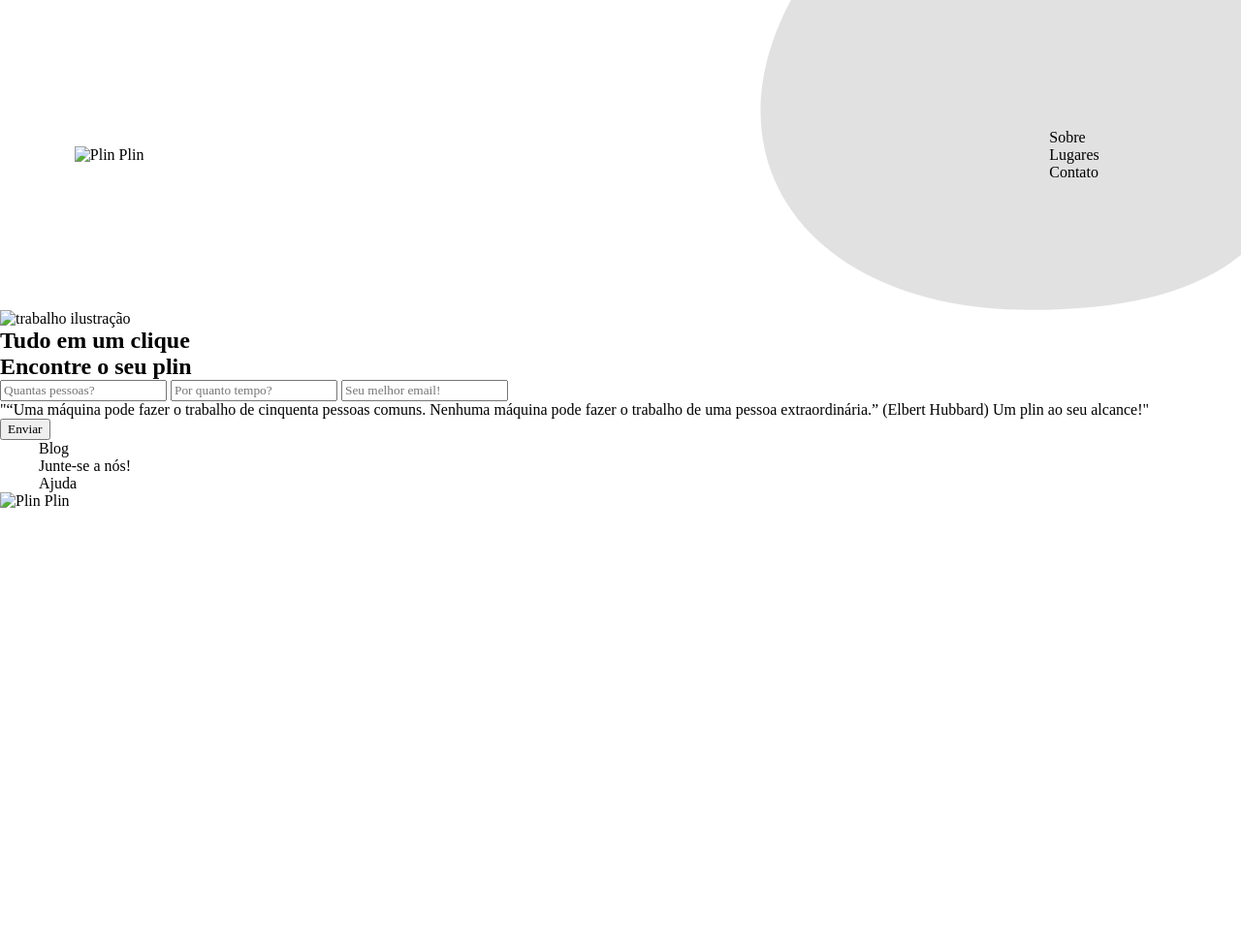
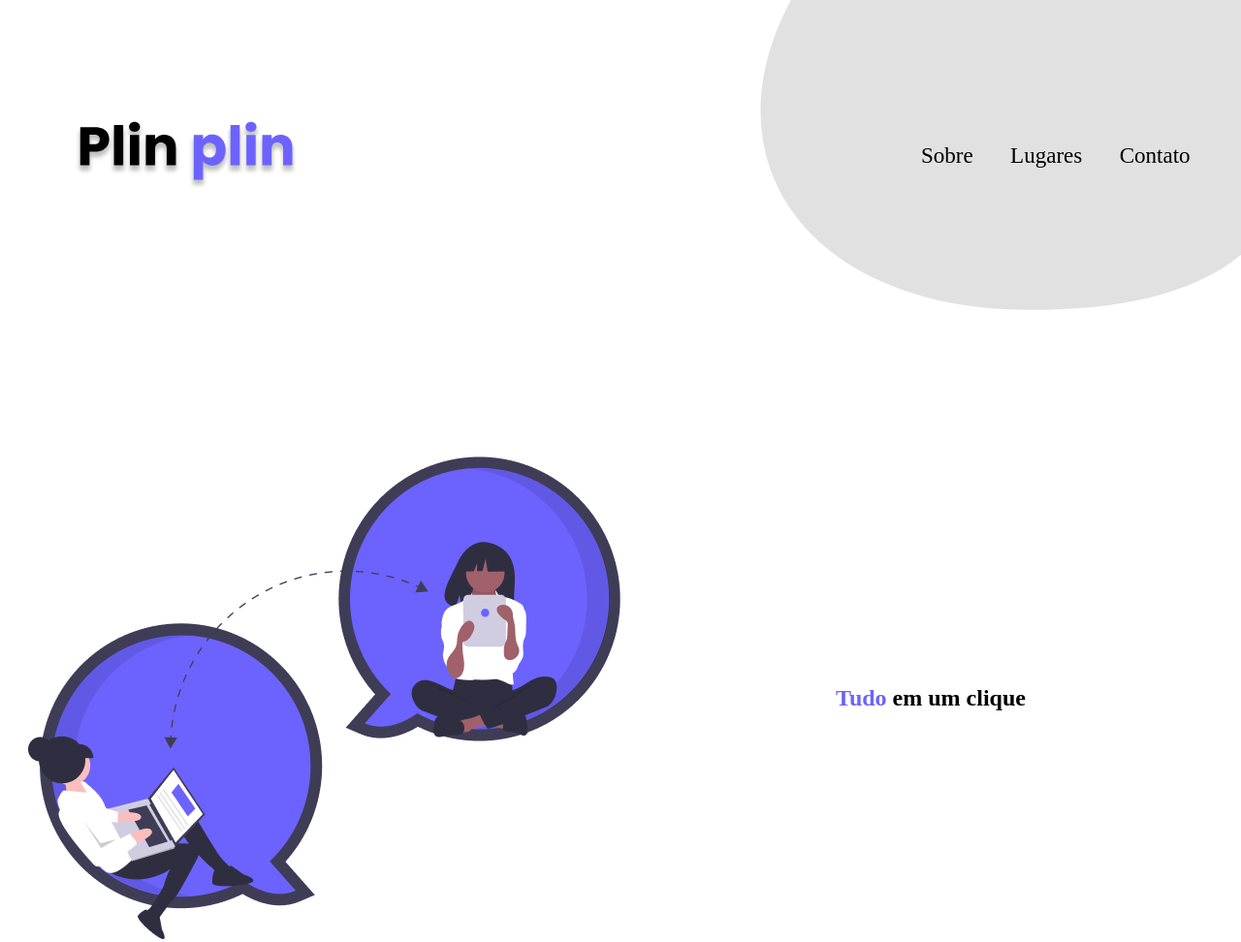
Before and after one commit to Izabellyy/plinplin, a plain HTML site: page index.html in a window 1280 px wide. Shown: the top 972 px of the page at 97% size. Before the commit the page ends 800 px from the top, so only its background shows below. Drawn offline with Linux system fonts and the light colour scheme.

Commit message:
Add files via upload

```diff
--- a/index.html
+++ b/index.html
@@ -9,7 +9,7 @@
 <body>
     <header>
         <div>
-            <img src="./img/Plin plin.svg" alt="Plin Plin">
+            <img src="./Plin plin.svg" alt="Plin Plin">
         </div>
         <div>
             <ul>
@@ -22,7 +22,7 @@
     <main>
         <section class="introdução">
             <div class="introdução__imagem">
-                <img src="./img/illustration.png" alt="trabalho ilustração">
+                <img src="./illustration.png" alt="trabalho ilustração">
             </div>
             <div class="introdução__texto">
                 <h1><span>Tudo </span>em um clique</h1>
@@ -57,7 +57,7 @@
             <li>Ajuda</li>
         </ul>
         <div>
-            <img src="./img/Plin plin rodapé.svg" alt="Plin Plin">
+            <img src="./Plin plin rodapé.svg" alt="Plin Plin">
         </div>
     </footer>
 </body>
--- a/style.css
+++ b/style.css
@@ -32,3 +32,67 @@ header img{
     width: 18vw;
     cursor: pointer;
 }
+header ul{
+    display: flex;
+    align-items: center;
+    justify-content: center;
+}
+header li{
+    margin-right: 3vw;
+    font-size: 1.8vw;
+    font-weight: lighter;
+    cursor: pointer;
+}
+.introdução{
+    height: 100vh;
+    display: flex;
+    align-items: center;
+    justify-content: center;
+}
+.introdução__texto{
+    width: 50%;
+    text-align: center;
+    display: flex;
+    align-items: center;
+    justify-content: center;
+}
+.introdução__imagem{
+    width: 50%;
+    text-align: center;
+    display: flex;
+    align-items: center;
+    justify-content: flex-end;
+}
+.main--section_intro img{
+    width: 40vw;
+}
+.main--section_intro h1{
+    width: 50%;
+    font-size: 3.7vw;
+    font-weight: bolder;
+}
+.plin{
+    height: 60vh;
+    font-size: 2.5vw;
+    font-weight: bolder;
+    display: flex;
+    align-items: center;
+    justify-content: center;
+}
+span{
+    color: #6c63FF;
+}
+.formulário{
+    width: 100%;
+    display: flex;
+    flex-direction: column;
+    align-items: center;
+    justify-content: center;
+}
+.formulário__box{
+    width: 100%;
+    height: 60vh;
+    display: flex;
+    align-items: center;
+    justify-content: center;
+}
```
